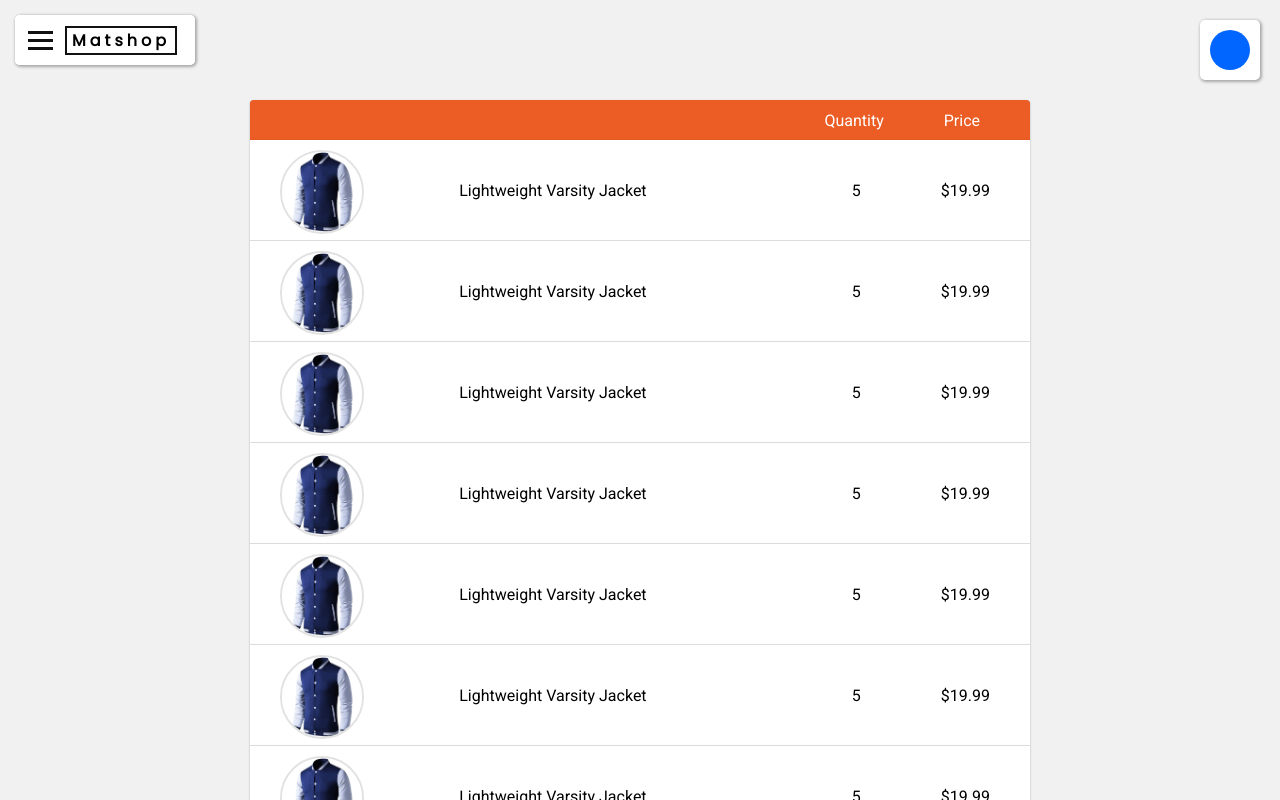
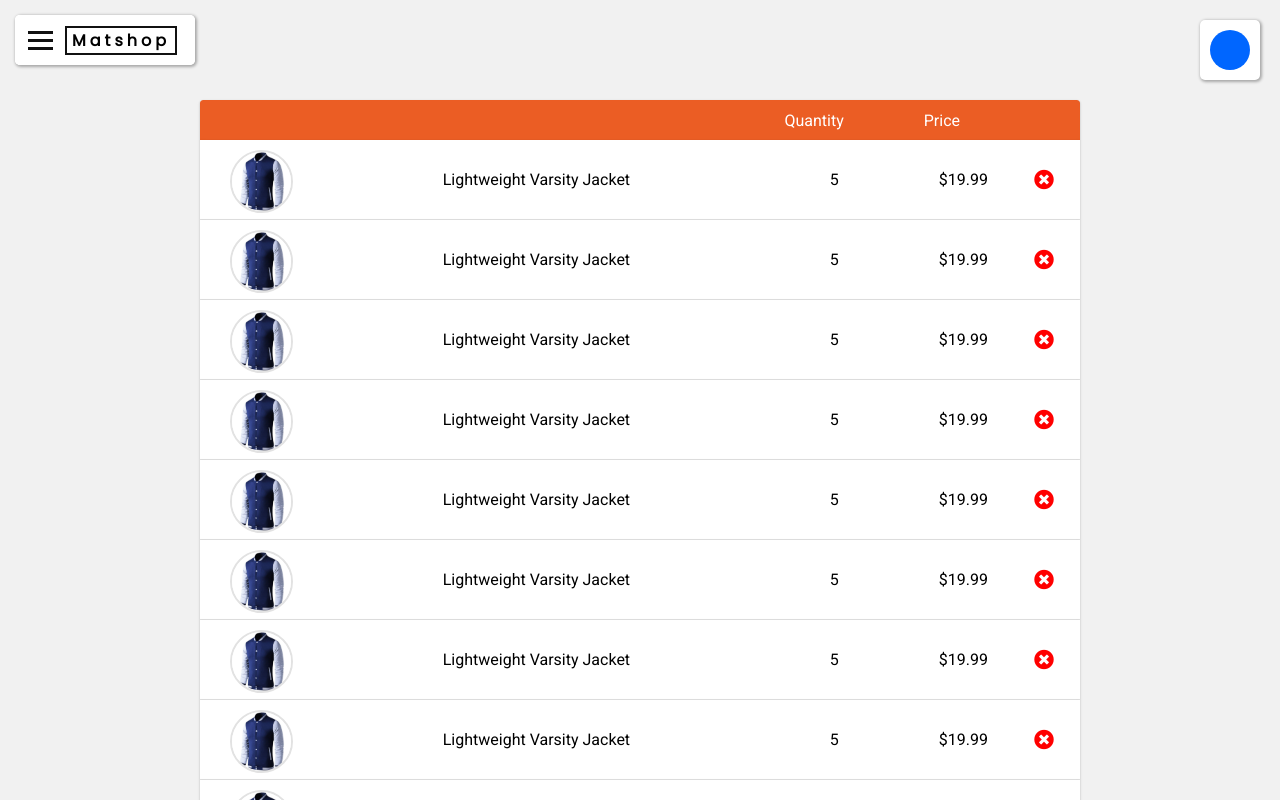
Before and after one commit to jasonwj96/matshop, a React (Create React App) app: page /wishlist in a window 1280 px wide. Shown: the top 800 px of the page. Built offline with nearby package versions, Linux system fonts and the light colour scheme; no server answers.

Commit message:
Added a delete button to wishlist items

```diff
--- a/src/components/wishlistItem.jsx
+++ b/src/components/wishlistItem.jsx
@@ -2,6 +2,8 @@ import React, { Component } from "react";
 import "./wishlistitem.scss";
 
 export default class WishlistItem extends Component {
+  deleteItem() {}
+
   render() {
     const images = require.context("../assets/img", true);
     const { imageUrl, title, quantity, alt, price } = this.props.item;
@@ -21,6 +23,12 @@ export default class WishlistItem extends Component {
           <div className="price">
             <p>{`$${price}`}</p>
           </div>
+
+          <div className="delete-btn">
+            <button onClick={this.deleteItem}>
+              <i className="fas fa-times-circle" />
+            </button>
+          </div>
         </div>
       </div>
     );
--- a/src/components/wishlistitem.scss
+++ b/src/components/wishlistitem.scss
@@ -4,6 +4,7 @@
 }
 
 .wishlistitem {
+  box-sizing: border-box;
   overflow: hidden;
   display: flex;
   background-color: #fff;
@@ -35,15 +36,36 @@
 
   .info {
     @include flex-center();
-    margin: 0 50px;
+    margin: 0 10px;
     width: auto;
-  }
-  .quantity {
-    @include flex-center();
-    margin: 0 80px;
-  }
 
-  .price {
-    @include flex-center();
+    .quantity {
+      @include flex-center();
+      margin: 60px;
+    }
+
+    .price {
+      @include flex-center();
+      margin: 40px;
+    }
+
+    .delete-btn {
+      display: flex;
+      align-items: center;
+
+      button {
+        border: none;
+        background: none;
+        outline: none;
+        cursor: pointer;
+      }
+
+      i {
+        font-size: 1.5em;
+        width: 20px;
+        height: 20px;
+        color: #ff0000;
+      }
+    }
   }
 }
--- a/src/containers/wishlist.scss
+++ b/src/containers/wishlist.scss
@@ -4,8 +4,7 @@
   flex-flow: column;
   align-items: center;
   width: 100%;
-  min-width: 600px;
-  padding: 100px 250px 50px;
+  padding: 100px 200px 50px;
   box-sizing: border-box;
 
   .wishlist {
@@ -31,11 +30,11 @@
       }
 
       .quantity-title {
-        margin-right: 60px;
+        margin-right: 80px;
       }
 
       .price-title {
-        margin-right: 50px;
+        margin-right: 120px;
       }
     }
 
```
